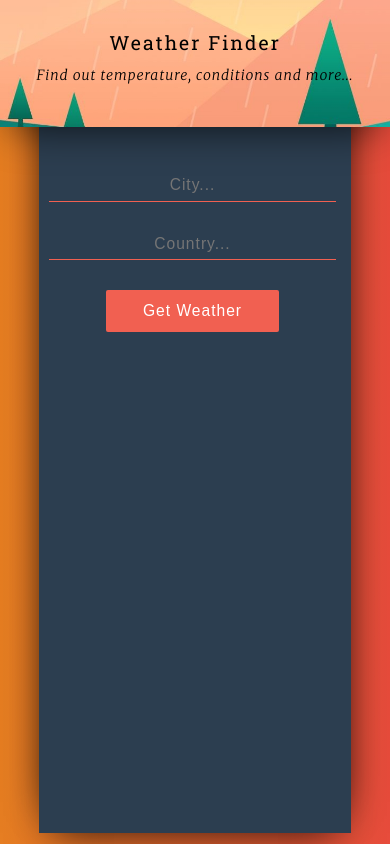
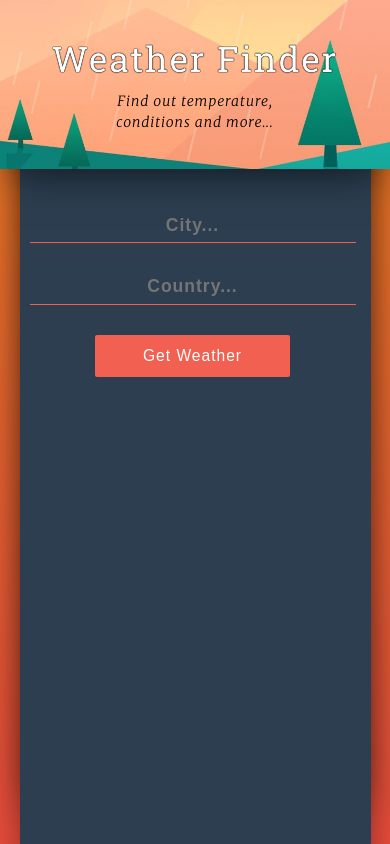
Before and after one commit to AaronCur/RedSky, a React (Create React App) app: page / in a window 390 px wide. Built offline with nearby package versions, Linux system fonts and the light colour scheme.

Commit message:
Updated scaling for portrait mode

```diff
--- a/src/App.css
+++ b/src/App.css
@@ -222,11 +222,24 @@ button:active {
 
 }
 @media only screen and (orientation: portrait) and (max-width: 600px) {
+  .wrapper {
+    background: linear-gradient(to bottom, #e67e22, #e74c3c);
+    height: 100vh;
+    display: flex;
+    justify-content: center;
+    align-items: center;
+  }
+  .main {
+    height: 90vh;
+    background: rgba(200,220,220,0.1);
+    box-shadow: 0px 13px 40px -13px rgba(0,0,0,0.75);
+    width: 90%;
+    margin: 0 auto;
+  }
   .title-container {
-      height: 15vh;
+      height: 20vh;
       width: 100%;
       margin-top: 0px;
-      margin: auto;
       background: url("img/bgMobile.jpg") center center no-repeat;
       background-size: cover;
       display: flex;
@@ -243,9 +256,9 @@ button:active {
     .form-container {
       background-color: #2c3e50;
       height: 90vh;
-      margin-top: 10%;
+      width: 90vh;
+      margin-top: 20%;
       width: 100%;
-
       padding-left: 10px;
       box-shadow: 0px 13px 40px -13px rgba(0,0,0,0.75);
       left:0px;
@@ -256,20 +269,26 @@ button:active {
     }
     .title-container__title {
       width: 100%;
-      font-size: 5vmin;
+      font-size: 9vmin;
       letter-spacing: 2px;
       line-height: 1.3;
+      color: white;
+      text-shadow: #000 0px 0px 1px, #000 0px 0px 1px, #000 0px 0px 1px;
+      -webkit-font-smoothing: antialiased;
       font-family: 'Roboto Slab', serif;
       float: left;
     }
 
     .title-container__subtitle {
       font-style: italic;
-      width: 100%;
+      width: 50%;
       font-weight: 100;
       letter-spacing: 1px;
       line-height: 1.5;
       font-family: "Merriweather", serif;
+      margin: auto;
+    width: 50%;
+
     }
 
     input[type="text"] {
@@ -283,18 +302,21 @@ button:active {
       letter-spacing: 1px;
       margin-bottom: 30px;
       margin-right: 20px;
-      font-size: 4vmin;
+      font-size: 4.5vmin;
+      font-weight: bold;
       text-align: center;
     }
 
     input[type="text"] {
         outline: none;
-        font-size: 4vmin;
+        font-size: 4.5vmin;
+        font-weight: bold;
     }
     .weather__info {
       width: 80%;
       margin-left: 10%;
-      font-size: 4.5vmin;
+      font-size: 5vmin;
+      font-weight: bold;
       font-weight: bold;
       letter-spacing: 1px;
     }
@@ -310,7 +332,7 @@ button:active {
       padding: 10px 20px;
       margin-left: 20%;
       margin-right: 20%;
-      margin-bottom: 10%;
+      margin-bottom: 5%;
       border-radius: 2px;
       font-weight: lighter;
       letter-spacing: 1px;
```
